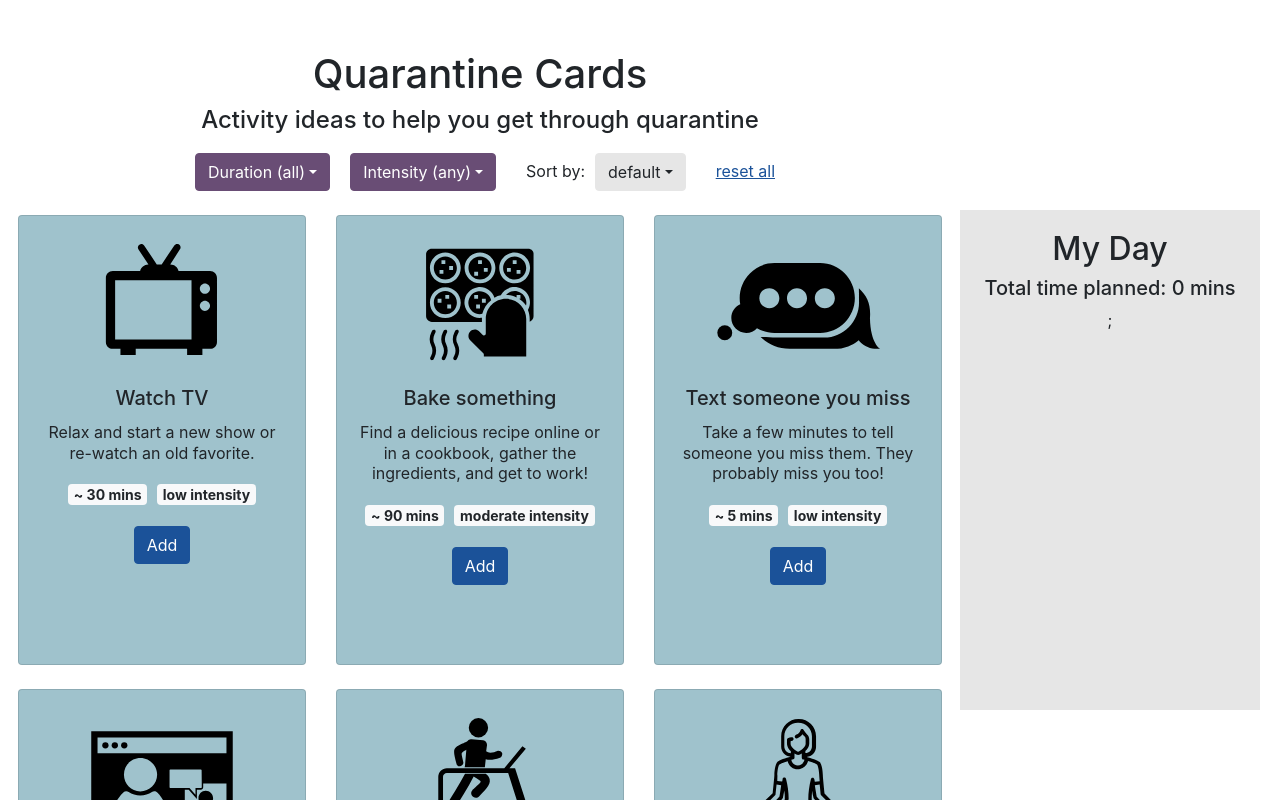
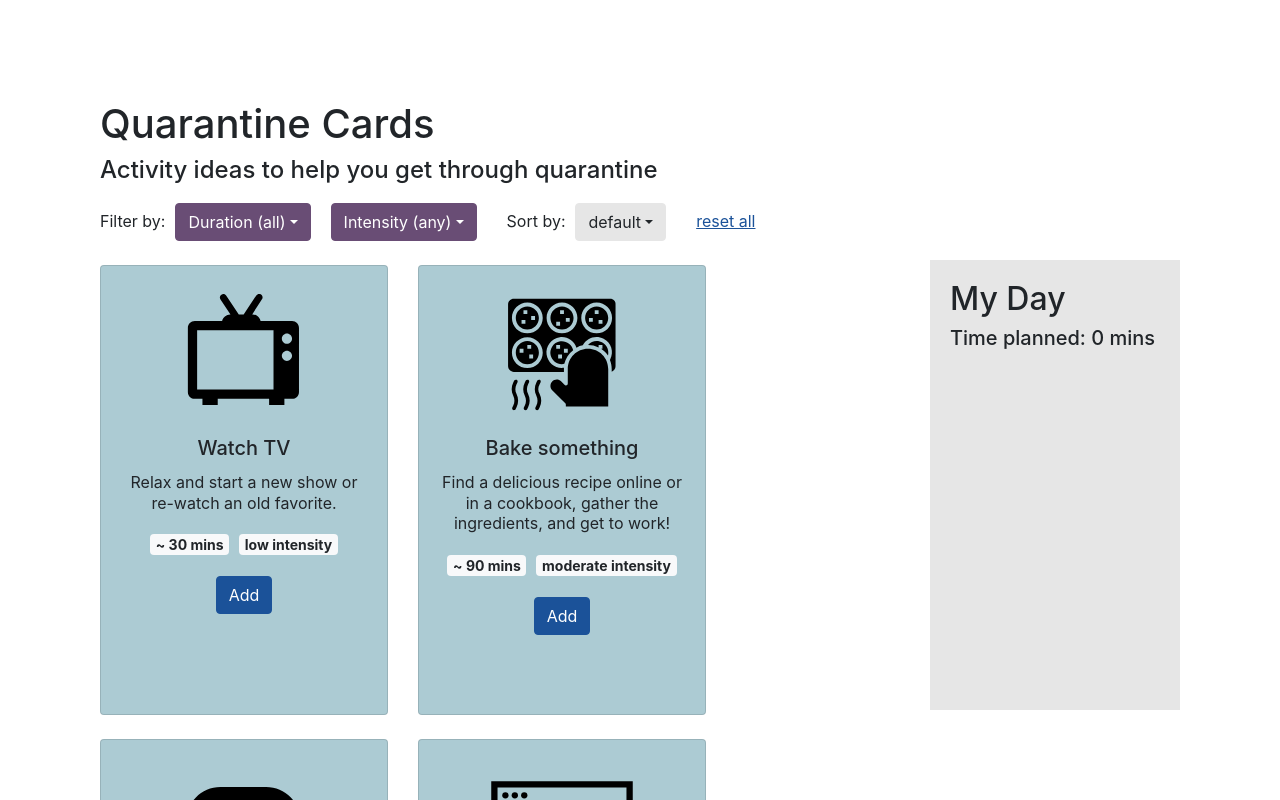
Before and after one commit to kfriis33/quarantine-cards, a React (Create React App) app: page / in a window 1280 px wide. Shown: the top 800 px of the page. Built offline with nearby package versions, Linux system fonts and the light colour scheme.

Commit message:
final changes

```diff
--- a/src/App.css
+++ b/src/App.css
@@ -1,47 +1,26 @@
 /* App-level styling */
-.App {
-  text-align: center;
+
+.App-body {
+  margin:100px !important;
+  text-align: left;
 }
 
-.App-logo {
-  height: 40vmin;
-  pointer-events: none;
-}
-
-@media (prefers-reduced-motion: no-preference) {
-  .App-logo {
-    animation: App-logo-spin infinite 20s linear;
-  }
-}
-
-.App-header {
-  background-color: #282c34;
-  min-height: 100vh;
-  display: flex;
-  flex-direction: column;
-  align-items: center;
-  justify-content: center;
-  font-size: calc(10px + 2vmin);
-  color: white;
-}
-
-.App-link {
-  color: #61dafb;
-}
-
-.App-body {
-  margin:50px;
-  text-align: center;
+.main-container {
+  /* margin-left: 100px !important; */
 }
 
 /* Toolbar (containing filtering and sorting buttons) */
 .toolbar {
-  justify-content: center !important;
+  justify-content: left !important;
 }
 
 .toolbar-text {
   line-height: 3.5;
   padding-left: 20px;
+}
+
+.toolbar-text-no-padding {
+  line-height: 3.5;
 }
 
 .dropdown-button {
@@ -81,14 +60,15 @@
 /* Card deck (grid of all activities) */
 .card-deck {
   /* align-items: center; */
-  justify-content: center;
+  justify-content: left;
 }
 
 /* Activity card */
 .fullCard {
   width: 18rem;
   height: 450px;
-  background-color:#9FC2CC !important;
+  background-color:#ACCBD3 !important;
+  text-align: center;
   /* margin-bottom: 10px !important;
   margin-top: 10px !important; */
 
@@ -136,8 +116,8 @@
 /* My Day section */
 .my-day {
   background-color: #e6e6e6;
-  min-height: 500px;
+  min-height: 450px;
   padding:20px;
   margin-top:160px;
-  margin-right:20px;
+  margin-left:20px;
 }
--- a/src/App.jsx
+++ b/src/App.jsx
@@ -68,7 +68,7 @@ export default class App extends React.Component {
 
   render() {
     return (
-      <div className='App-body row no-gutters' >
+      <div className='App-body row no-gutters main-container' >
         <div className='col-lg-9'>
           <div>
             <h1>Quarantine Cards</h1>
--- a/src/ControlMenu.jsx
+++ b/src/ControlMenu.jsx
@@ -24,6 +24,7 @@ class ControlMenu extends Component {
         return (
             <div>
                 <ButtonToolbar className="toolbar">
+                <p className="toolbar-text-no-padding">Filter by:</p>
                 <DropdownButton className="dropdown-button" id="dropdown-button" title={this.getTitle("Duration",this.props.duration)}>
                     <Dropdown.Item eventKey="all" onSelect={this.props.filterDuration}>All</Dropdown.Item>
                     <Dropdown.Item eventKey="short" onSelect={this.props.filterDuration}>Short</Dropdown.Item>
--- a/src/MyDayContainer.jsx
+++ b/src/MyDayContainer.jsx
@@ -19,7 +19,7 @@ class MyDayContainer extends Component {
         return (
             <div>
             <Card
-                style={{ width: '18rem', backgroundColor:"#694D75"}}
+                style={{ width: '16rem', backgroundColor:"#694D75", textAlign:'center'}}
                 className="mb-2"
                 text="white"
             >
@@ -50,9 +50,9 @@ class MyDayContainer extends Component {
         return (
             <div className="my-day">
                 <h2>My Day</h2>
-                <h5>Total time planned: {this.props.totalMins} mins</h5>
+                <h5>Time planned: {this.props.totalMins} mins</h5>
                 <CardDeck>
-                    {this.props.list.map(this.createItem)};
+                    {this.props.list.map(this.createItem)}
                 </CardDeck>
             </div>
         )
```
Also changed, not shown: 1 other file (tests, documents, lock files or other folders).
